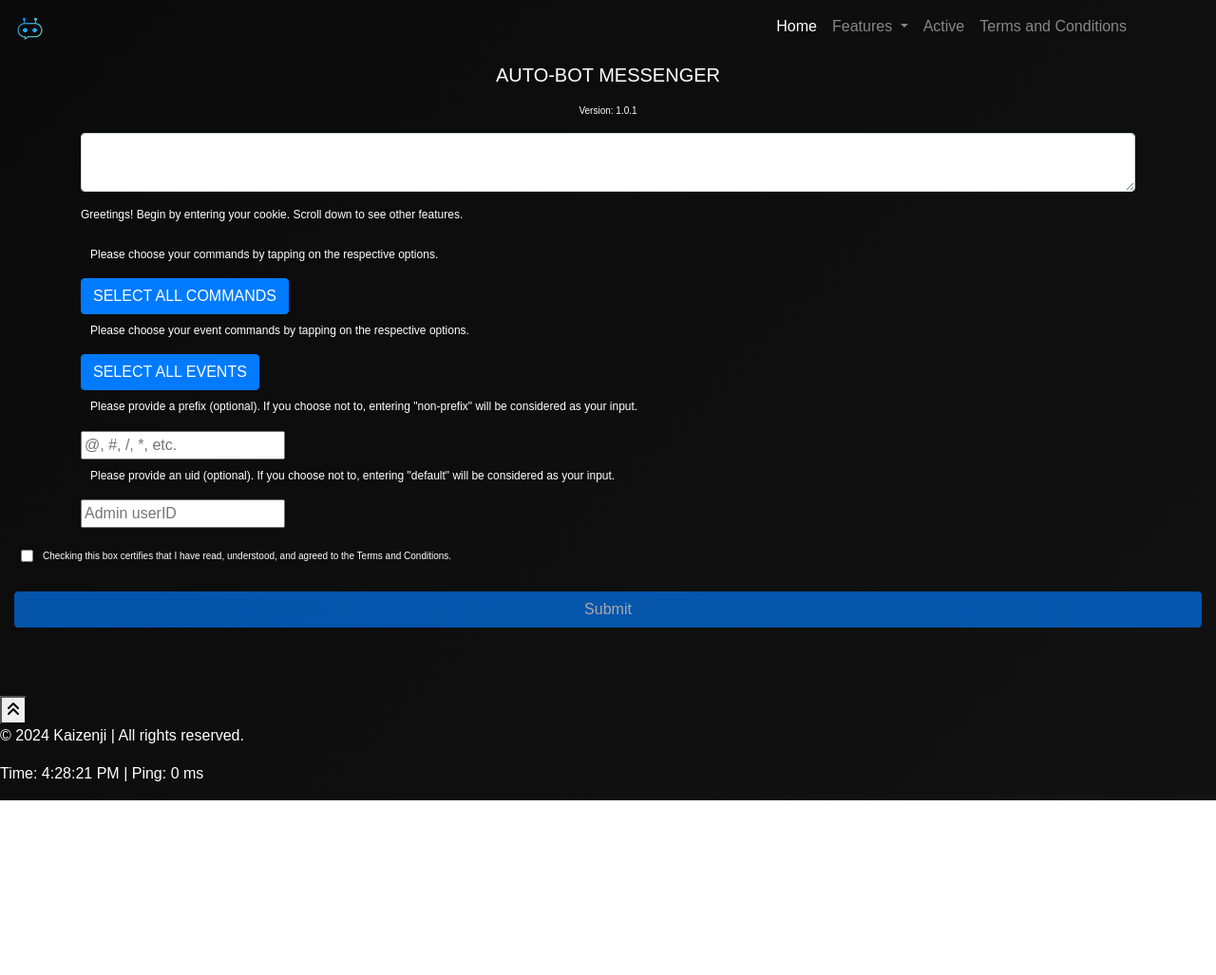
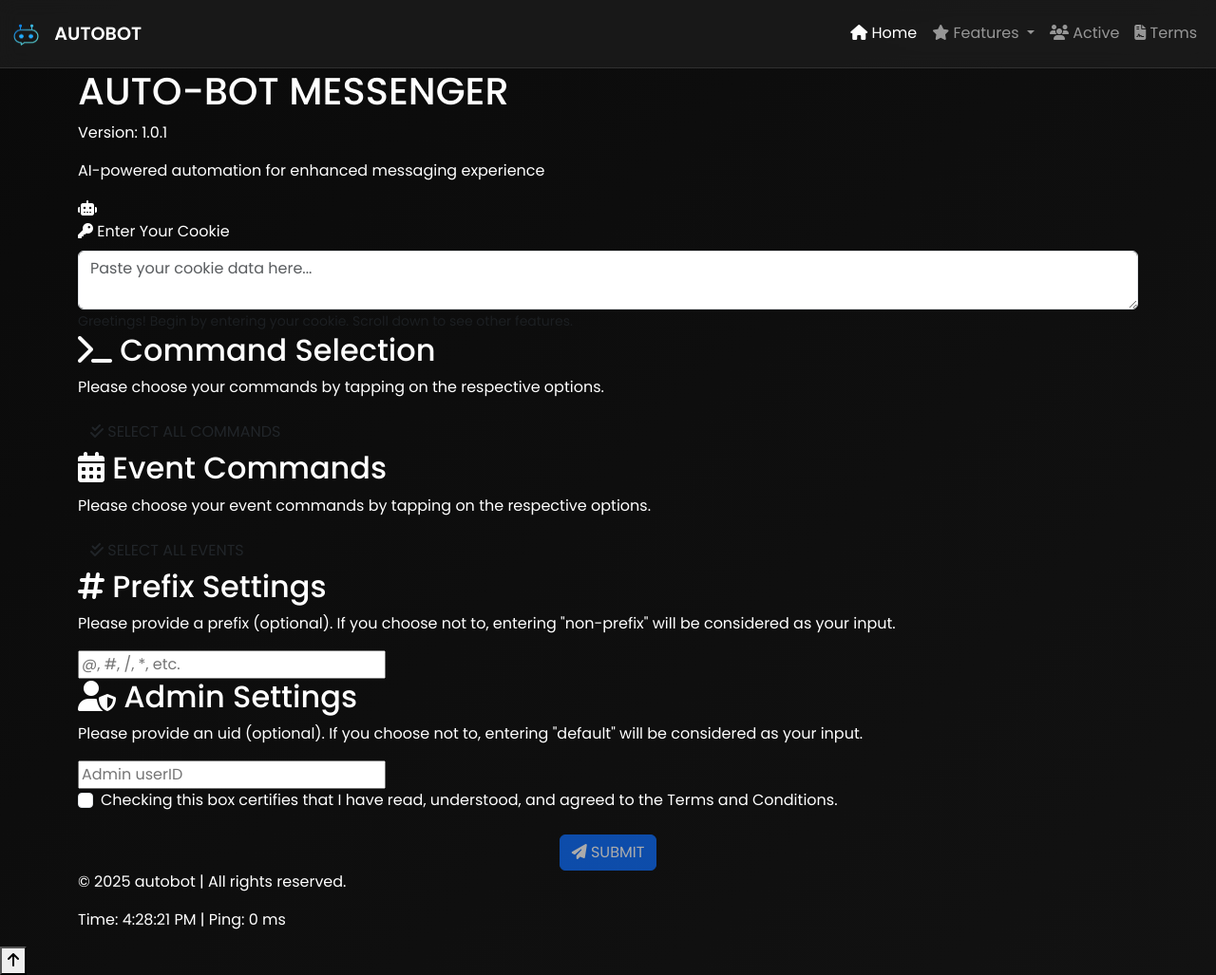
Before and after one commit to dragon2527/autobot, a plain HTML site: page public/index.html in a window 1280 px wide. Shown: the whole page at 95% size. Before the commit the page ends 843 px from the top, so only its background shows below. Drawn offline with nearby package versions, Linux system fonts and the light colour scheme; some packages are replaced by stand-ins of ours; no server answers; a script that the page names is missing.

Commit message:
Update index.html

```diff
--- a/public/index.html
+++ b/public/index.html
@@ -4,97 +4,127 @@
     <title>ᯓ★ 𝗔𝗨𝗧𝗢𝗕𝗢𝗧</title>
     <meta name="description" content="Explore our AI Autobot messenger for personalized interactions and efficient task automation, enhancing your online experience.">
     <meta property="og:image" content="https://i.imgur.com/jPAVdEs.jpeg">
-    <link rel="stylesheet" href="https://maxcdn.bootstrapcdn.com/bootstrap/4.5.2/css/bootstrap.min.css">
-    <link rel="stylesheet" href="https://cdnjs.cloudflare.com/ajax/libs/font-awesome/6.0.0/css/all.min.css">
-    <link href="https://fonts.googleapis.com/css2?family=Courier+Prime:wght@300;400;700&display=swap" rel="stylesheet">
+    <link rel="stylesheet" href="https://cdnjs.cloudflare.com/ajax/libs/font-awesome/6.4.0/css/all.min.css">
+    <link href="https://fonts.googleapis.com/css2?family=Poppins:wght@300;400;500;600;700&display=swap" rel="stylesheet">
     <meta name="viewport" content="width=device-width, initial-scale=1.0">
+    <link rel="stylesheet" href="https://cdn.jsdelivr.net/npm/bootstrap@5.3.0/dist/css/bootstrap.min.css">
     <link rel="stylesheet" href="styles.css">
     <link rel="icon" href="/image/home.png">
 </head>
 <body>
-    <nav class="navbar navbar-expand-lg navbar-dark">
+    <nav class="navbar navbar-expand-lg navbar-dark glass-nav">
+        <div class="container-fluid">
             <a class="navbar-brand" href="#">
-          <img src="/image/home.png" alt="Home" style="width: 30px; height: auto;">
+                <img src="/image/home.png" alt="Home" class="nav-logo">
+                <span class="brand-text">AUTOBOT</span>
             </a>
-        <button class="navbar-toggler" type="button" data-toggle="collapse" data-target="#navbarNav" aria-controls="navbarNav" aria-expanded="false" aria-label="Toggle navigation">
+            <button class="navbar-toggler" type="button" data-bs-toggle="collapse" data-bs-target="#navbarNav">
                 <span class="navbar-toggler-icon"></span>
             </button>
-        <div class="collapse navbar-collapse justify-content-end" id="navbarNav" style="margin-right: 70px;">
-            <ul class="navbar-nav">
-                <li class="nav-item active">
-                    <a class="nav-link" href="/">Home <span class="sr-only">(current)</span></a>
+            <div class="collapse navbar-collapse" id="navbarNav">
+                <ul class="navbar-nav ms-auto">
+                    <li class="nav-item">
+                        <a class="nav-link active" href="/"><i class="fas fa-home"></i> Home</a>
                     </li>
                     <li class="nav-item dropdown">
-                    <a class="nav-link dropdown-toggle" href="#" id="navbarDropdown" role="button" data-toggle="dropdown" aria-haspopup="true" aria-expanded="false"> Features </a>
-                    <div class="dropdown-menu" aria-labelledby="navbarDropdown">
-                        <a class="dropdown-item" href="/step_by_step_guide">Step-by-Step Guide</a>
+                        <a class="nav-link dropdown-toggle" href="#" id="featuresDropdown">
+                            <i class="fas fa-star"></i> Features
+                        </a>
+                        <div class="dropdown-menu glass-dropdown">
+                            <a class="dropdown-item" href="/step_by_step_guide"><i class="fas fa-book"></i> Step-by-Step Guide</a>
                             <div class="dropdown-divider"></div>
-                        <a class="dropdown-item" href="https://kaiz-webtools.pages.dev/">Web-Tools</a>
+                            <a class="dropdown-item" href="https://kaiz-webtools.pages.dev/"><i class="fas fa-tools"></i> Web-Tools</a>
                             <div class="dropdown-divider"></div>
-                        <a class="dropdown-item" href="https://kaizenji-info.pages.dev/">Developer</a>
+                            <a class="dropdown-item" href="https://kaizenji-info.pages.dev/"><i class="fas fa-code"></i> Developer</a>
                         </div>
                     </li>
                     <li class="nav-item">
-                    <a class="nav-link" href="online_user">Active</a>
+                        <a class="nav-link" href="online_user"><i class="fas fa-users"></i> Active</a>
                     </li>
                     <li class="nav-item">
-                    <a class="nav-link" href="tos-privacy-policy">Terms and Conditions</a>
+                        <a class="nav-link" href="tos-privacy-policy"><i class="fas fa-file-contract"></i> Terms</a>
                     </li>
                 </ul>
             </div>
+        </div>
     </nav>
-    <div class="container">
-        <h1 class="col text-center" style="font-size: 20px; padding: 10px;">AUTO-BOT MESSENGER</h1><p style="font-size: 10px; text-align: center;">Version: 1.0.1</p>
-        <form id="json-form">
-            <div class="row">
-                <div class="col-md-12">
-                    <textarea id="json-data" class="form-control centered-textarea center-placeholder" placeholder=""></textarea>
+
+    <div class="container main-container">
+        <div class="glass-card hero-card">
+            <div class="hero-content">
+                <h1 class="hero-title">AUTO-BOT MESSENGER</h1>
+                <p class="version-text">Version: 1.0.1</p>
+                <p class="hero-description">AI-powered automation for enhanced messaging experience</p>
+            </div>
+            <div class="hero-icon">
+                <i class="fas fa-robot"></i>
             </div>
         </div>
+
+        <div class="glass-card form-card">
+            <form id="json-form">
+                <div class="form-group">
+                    <label for="json-data" class="form-label"><i class="fas fa-key"></i> Enter Your Cookie</label>
+                    <textarea id="json-data" class="form-control glass-input" placeholder="Paste your cookie data here..."></textarea>
+                    <small class="form-text">Greetings! Begin by entering your cookie. Scroll down to see other features.</small>
+                </div>
             </form>
-        <p style="margin-top: 15px; font-size: 12px; text-align: left;">Greetings! Begin by entering your cookie. Scroll down to see other features.</p>
         </div>
 
-    <div class="container" id="listOfCommands">
-        <h1 style="font-size: 12px; padding: 10px;">Please choose your commands by tapping on the respective options.</h1>
-         <button class="btn btn-primary" onclick="selectAllCommands(); scrollToSection('listOfCommandsEvent');">SELECT ALL COMMANDS</button>
+        <div class="glass-card commands-card" id="listOfCommands">
+            <h2 class="section-title"><i class="fas fa-terminal"></i> Command Selection</h2>
+            <p class="section-description">Please choose your commands by tapping on the respective options.</p>
+            <button class="btn btn-glow" onclick="selectAllCommands(); scrollToSection('listOfCommandsEvent');">
+                <i class="fas fa-check-double"></i> SELECT ALL COMMANDS
+            </button>
         </div>
 
-    <div class="container" id="listOfCommandsEvent">
-        <h1 style="font-size: 12px; padding: 10px;">Please choose your event commands by tapping on the respective options.</h1>
-        <button class="btn btn-primary" onclick="selectAllEvents(); scrollToSection('prefixOfCommands');">SELECT ALL EVENTS</button>
+        <div class="glass-card commands-card" id="listOfCommandsEvent">
+            <h2 class="section-title"><i class="fas fa-calendar-alt"></i> Event Commands</h2>
+            <p class="section-description">Please choose your event commands by tapping on the respective options.</p>
+            <button class="btn btn-glow" onclick="selectAllEvents(); scrollToSection('prefixOfCommands');">
+                <i class="fas fa-check-double"></i> SELECT ALL EVENTS
+            </button>
         </div>
 
-    <div class="container" id="prefixOfCommands">
-        <h1 style="font-size: 12px; padding: 10px;">Please provide a prefix (optional). If you choose not to, entering "non-prefix" will be considered as your input.</h1>
-        <input type="text" id="inputOfPrefix" placeholder="@, #, /, *, etc.">
+        <div class="glass-card commands-card" id="prefixOfCommands">
+            <h2 class="section-title"><i class="fas fa-hashtag"></i> Prefix Settings</h2>
+            <p class="section-description">Please provide a prefix (optional). If you choose not to, entering "non-prefix" will be considered as your input.</p>
+            <input type="text" id="inputOfPrefix" class="glass-input" placeholder="@, #, /, *, etc.">
         </div>
 
-    <div class="container" id="adminOfCommands">
-        <h1 style="font-size: 12px; padding: 10px;">Please provide an uid (optional). If you choose not to, entering "default" will be considered as your input.</h1>
-        <input type="text" id="inputOfAdmin" placeholder="Admin userID">
+        <div class="glass-card commands-card" id="adminOfCommands">
+            <h2 class="section-title"><i class="fas fa-user-shield"></i> Admin Settings</h2>
+            <p class="section-description">Please provide an uid (optional). If you choose not to, entering "default" will be considered as your input.</p>
+            <input type="text" id="inputOfAdmin" class="glass-input" placeholder="Admin userID">
         </div>
 
-    <label style="font-size: 10px; display: flex; align-items: center; padding: 22px;">
-        <input type="checkbox" id="agreeCheckbox" style="margin-right: 10px;"> Checking this box certifies that I have read, understood, and agreed to the Terms and Conditions.
+        <div class="glass-card agreement-card">
+            <div class="form-check">
+                <input class="form-check-input" type="checkbox" id="agreeCheckbox">
+                <label class="form-check-label" for="agreeCheckbox">
+                    Checking this box certifies that I have read, understood, and agreed to the Terms and Conditions.
                 </label>
-
-    <div class="col text-center">
-        <button class="btn btn-primary" onclick="State()" disabled id="submitButton" style="width: 100%">Submit</button>
+            </div>
         </div>
 
-    <div id="result" class="container text-center" style="display: none; font-size: 10px;"></div>
+        <div class="text-center mt-4">
+            <button class="btn btn-primary btn-submit" onclick="State()" disabled id="submitButton">
+                <i class="fas fa-paper-plane"></i> SUBMIT
+            </button>
+        </div>
 
-    <br><br>
+        <div id="result" class="glass-card result-card" style="display: none;"></div>
+    </div>
 
-    <div>
-        <br>
-        <button id="scrollUpBtn"><i class="fa-solid fa-angles-up"></i></button>
-        <div class="footer">
-            <p>© 2024 Kaizenji | All rights reserved.</p>
+    <footer class="glass-footer">
+        <div class="container">
+            <p>© 2025 autobot | All rights reserved.</p>
             <p>Time: <span id="time"></span> | Ping: <span id="ping"></span></p>
         </div>
-    </div>
+    </footer>
+
+    <button id="scrollUpBtn" class="scroll-up-btn"><i class="fas fa-arrow-up"></i></button>
 
     <script>
         function scrollToSection(sectionId) {
@@ -112,10 +142,7 @@ function selectAllEvents() {
     </script>
 
     <script src="script.js"></script>
-    <script src="https://code.jquery.com/jquery-3.5.1.slim.min.js"></script>
-    <script src="https://cdn.jsdelivr.net/npm/@popperjs/core@2.9.2/dist/umd/popper.min.js"></script>
-    <script src="https://maxcdn.bootstrapcdn.com/bootstrap/4.5.2/js/bootstrap.min.js"></script>
-    <script src="https://cdnjs.cloudflare.com/ajax/libs/font-awesome/6.0.0/js/all.min.js"></script>
+    <script src="https://cdn.jsdelivr.net/npm/bootstrap@5.3.0/dist/js/bootstrap.bundle.min.js"></script>
     <script src="https://cdn.jsdelivr.net/npm/sweetalert2@11"></script>
     <script src="https://cdn.jsdelivr.net/npm/howler@2.2.4/dist/howler.min.js"></script>
     <script>
```
Lines whose indentation alone changed are shown as unchanged.
